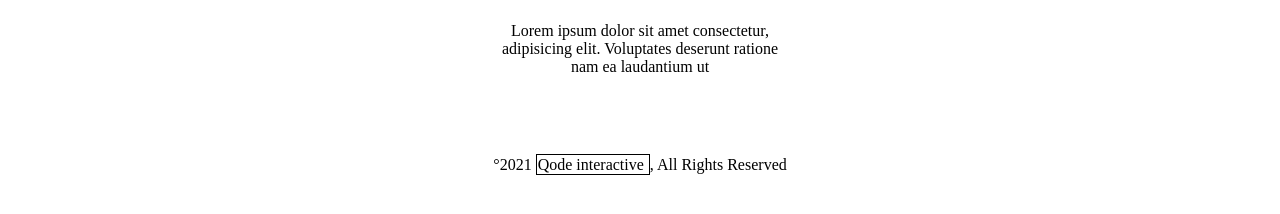
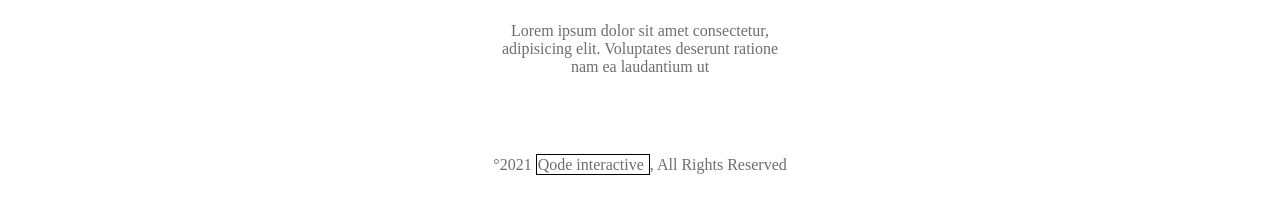
Before and after one commit to astridcarcei/Grid-Stockholm-Bem, a plain HTML site: page index.html in a window 1280 px wide. Shown: the part 1195-1409 px from the top of the page. Drawn offline with Linux system fonts and the light colour scheme.

Commit message:
cambio_colortext

```diff
--- a/css/index.css
+++ b/css/index.css
@@ -190,6 +190,7 @@ footer__img {
     width: 100%;
     max-width: 300px;
     min-height: 50px;
+    color: rgba(0, 0, 0, 0.574);
 	text-align: center;
 }
 
@@ -202,6 +203,7 @@ footer__img {
     margin: 4rem auto;
     width: 100%;
     max-width: 300px;
+    color: rgba(0, 0, 0, 0.574);
     display: flex;
     flex-flow: row nowrap;
     justify-content: center;
```
